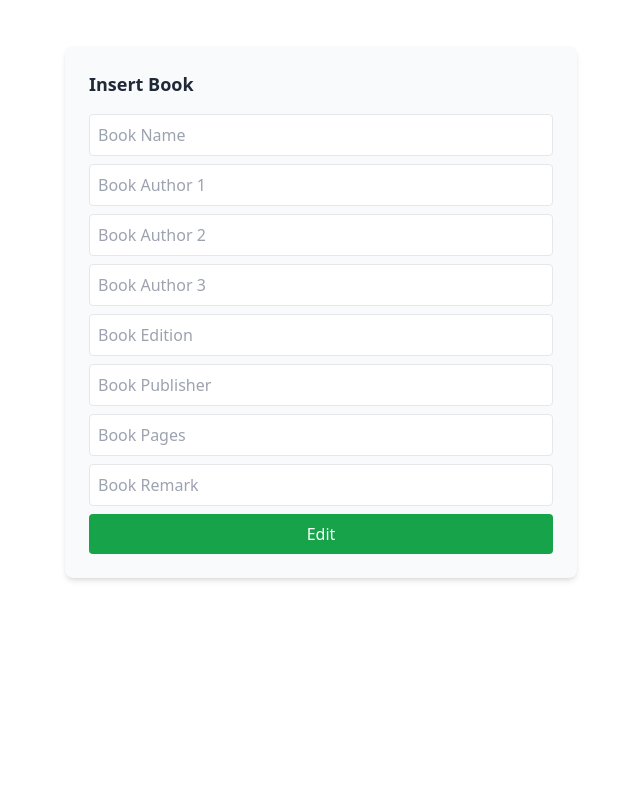
After one commit to Code-Break-Coffee/LibraNet, a PHP site: template src/App/Views/Incharge/Dashboard.incharge.BookInsert.view.php in a window 1280 px wide. The commit adds this page. Shown: the whole page, without its empty margins (351-991 px from the left). Run offline with PHP 8.4, Linux system fonts and the light colour scheme; the template is opened without the code that fills it, so the values that code supplies are empty; some libraries are stand-ins or nearby versions.

Commit message:
Book insert added

```diff
--- /dev/null
+++ b/src/App/Views/Incharge/Dashboard.incharge.BookInsert.view.php
@@ -0,0 +1,74 @@
+<?php
+loadComponent("Head");
+loadComponent("Sidebar", [
+    "components" => [
+        "Home" => [
+            "url" => "/incharge-dashboard",
+            "icon" => "M3 12l2-2m0 0l7-7 7 7M5 10v10a1 1 0 001 1h3m10-11l2 2m-2-2v10a1 1 0 01-1 1h-3m-6 0a1 1 0 001-1v-4a1 1 0 011-1h2a1 1 0 011 1v4a1 1 0 001 1m-6 0h6",
+        ],
+        "Transactions" => [
+            "url" => "/incharge-transactions",
+            "icon" => "M17 9V7a4 4 0 00-8 0v2M5 10h14a1 1 0 011 1v8a1 1 0 01-1 1H5a1 1 0 01-1-1v-8a1 1 0 011-1z"
+        ],
+        "Profile" => [
+            "url" => "/incharge-profile",
+            "icon" => "M5.121 17.804A4 4 0 0112 14a4 4 0 016.879 3.804M12 14a4 4 0 100-8 4 4 0 000 8z"
+        ],
+        "Manipulation" => [
+            "url" => "/incharge-manipulation",
+            "icon" => "M4 19.5V5a2 2 0 012-2h10a2 2 0 012 2v14.5M16 2v16m-4-4l-4 4m0-4l4 4"
+        ],
+        "Search" => [
+            "url" => "/incharge-search",
+            "icon" => "M21 21l-6-6m2-5a7 7 0 11-14 0 7 7 0 0114 0z"
+        ],
+        "Sign Out" => [
+            "url" => "/incharge-signout",
+            "icon" => "M17 16l4-4m0 0l-4-4m4 4H7m6 4v1a3 3 0 01-6 0v-1m6-10V4a3 3 0 00-6 0v1"
+        ]
+    ]
+]);
+?>
+<div class="flex-1 bg-white dark:bg-[#090A0C] ml-16 text-gray-900 dark:text-white h-screen">
+    <?= loadComponent("InchargeDashboard/Header") ?>
+    <main class="container mx-auto px-4 py-8 relative">
+        <div class="flex justify-center items-center min-h-[70vh]">
+            <form method="POST" action="/incharge-book-insert" class="max-w-lg bg-gray-50 dark:bg-gray-800 p-6 rounded-lg shadow-md">
+            <?=isset($insert_errors) ? loadComponent("ErrorAlert",["errors"=>$insert_errors ?? []]) : ""?>
+                <?=isset($success) ? loadComponent("SuccessAlert",["msg" => $success ?? ""]) : ""?>
+                <h2 class="text-lg font-semibold mb-4 text-gray-800 dark:text-gray-300">Insert Book</h2>
+                <input type="text" name="book_name"
+                    placeholder="Book Name"
+                    class="w-full mb-2 p-2 rounded border dark:border-gray-600 dark:bg-gray-700 dark:text-white"/>
+
+                <input type="text" name="book_author1"
+                    placeholder="Book Author 1"
+                    class="w-full mb-2 p-2 rounded border dark:border-gray-600 dark:bg-gray-700 dark:text-white"/>
+                <input type="text" name="book_author2"
+                    placeholder="Book Author 2"
+                    class="w-full mb-2 p-2 rounded border dark:border-gray-600 dark:bg-gray-700 dark:text-white"/>
+                <input type="text" name="book_author3"
+                    placeholder="Book Author 3"
+                    class="w-full mb-2 p-2 rounded border dark:border-gray-600 dark:bg-gray-700 dark:text-white"/>
+
+                <input type="text" name="edition"
+                    placeholder="Book Edition"
+                    class="w-full mb-2 p-2 rounded border dark:border-gray-600 dark:bg-gray-700 dark:text-white"/>
+
+                <input type="text" name="publisher"
+                    placeholder="Book Publisher"
+                    class="w-full mb-2 p-2 rounded border dark:border-gray-600 dark:bg-gray-700 dark:text-white"/>
+
+                <input type="text" name="pages"
+                    placeholder="Book Pages"
+                    class="w-full mb-2 p-2 rounded border dark:border-gray-600 dark:bg-gray-700 dark:text-white"/>
+                <input type="text" name="remark"
+                    placeholder="Book Remark"
+                    class="w-full mb-2 p-2 rounded border dark:border-gray-600 dark:bg-gray-700 dark:text-white"/>
+
+                <button type="submit" class="bg-green-600 text-white px-4 py-2 rounded w-full hover:bg-green-700">Edit</button>
+            </form>
+        </div>
+    </main>
+</div>
+<?= loadComponent("Tail"); ?>
--- a/src/routes.php
+++ b/src/routes.php
@@ -25,6 +25,7 @@ $router->get("/incharge-change-password","InchargeController@changePass",["auth-
 $router->get("/incharge-search","InchargeController@search",["auth-incharge"]);
 $router->get("/incharge-delete-book","BookController@deleteBook",["auth-incharge"]);
 $router->get("/incharge-edit-book","BookController@editBook",["auth-incharge"]);
+$router->get("/incharge-book-insert","BookController@insertBook",["auth-incharge"]);
 
 //------------------------------------------------------------------Post Requests
 
@@ -45,6 +46,8 @@ $router->post("/incharge-search","InchargeController@search",["auth-incharge"]);
 $router->post("/incharge-edit-book","BookController@editBook",["auth-incharge"]);
 //----Books
 $router->post("/incharge-transactions","BookController@issueBook",["auth-incharge"]);
+$router->post("/incharge-book-insert","BookController@insertBook",["auth-incharge"]);
+
 
 //------------------------------------------------------------------Put Requests
 
```
Also changed, not shown: src/App/Controllers/BookController.php (+100 -0 lines).
